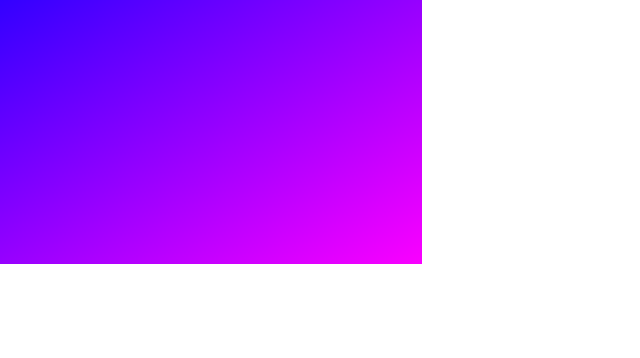
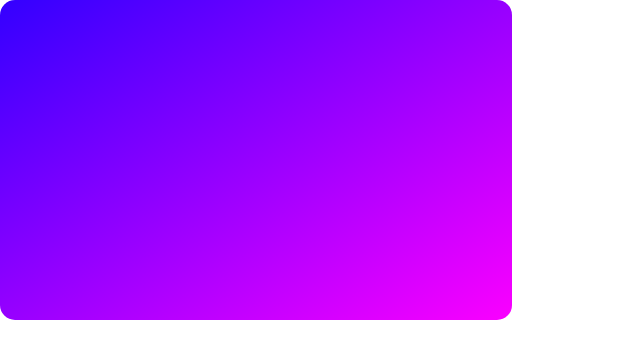
Before and after one commit to lokesh-wagh/Web-Team-Task, a plain HTML site: page gradientDiv/index.html in a window 1280 px wide. Shown: the whole page, without its empty margins (0-640 px from the left). Drawn offline with Linux system fonts and the light colour scheme.

Commit message:
refined the gradient component

```diff
--- a/gradientDiv/gradientStyles.css
+++ b/gradientDiv/gradientStyles.css
@@ -1,8 +1,9 @@
 .gradient-div {
-    width: 33%;
-    height: 33%;
+    width: 40%;
+    height: 40%;
     background-image: linear-gradient(to bottom right, #3300FF, #FA00FF);
-
+    border: 1px;
+    border-radius: 15px;
 }
 body{
     height: 100vh;
```
